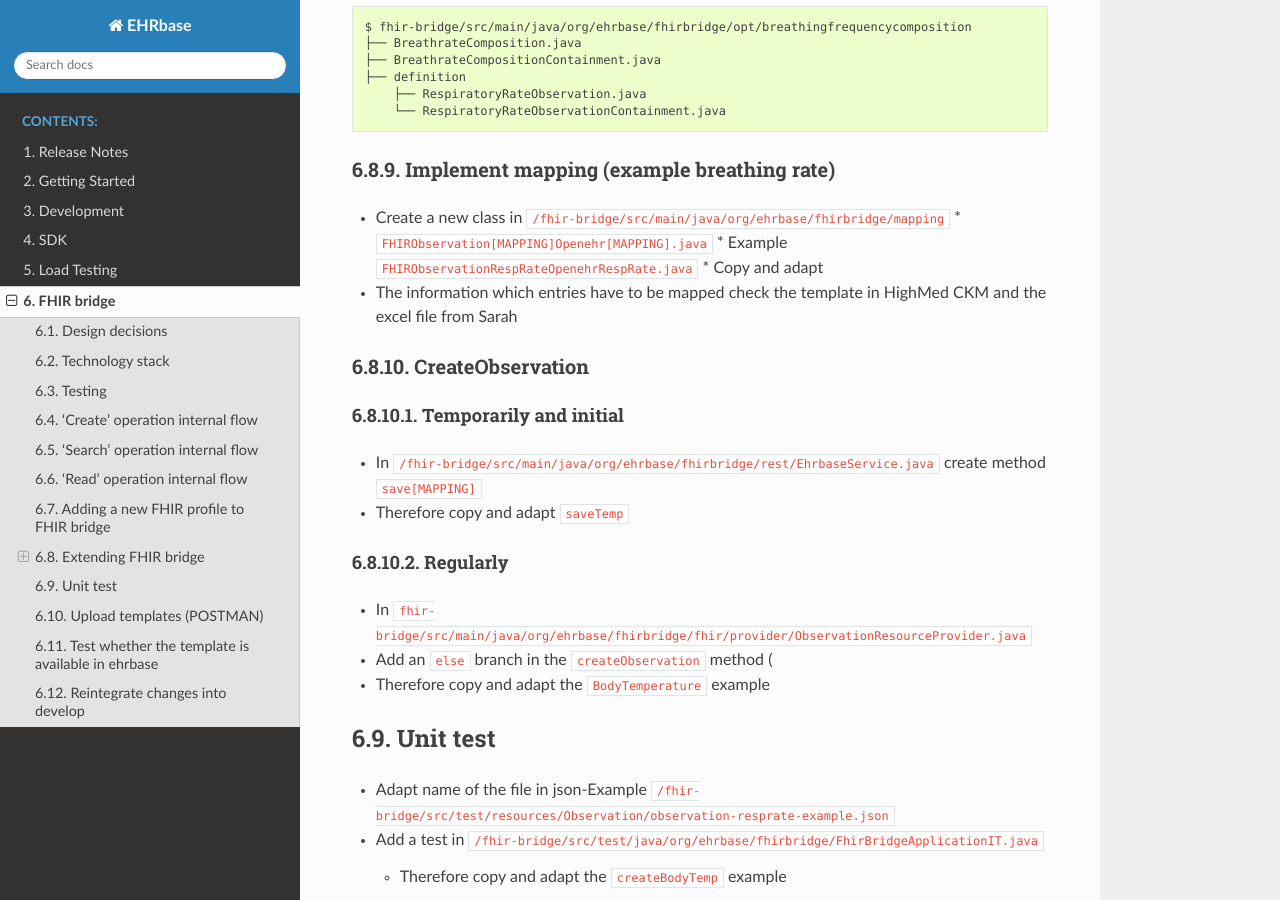
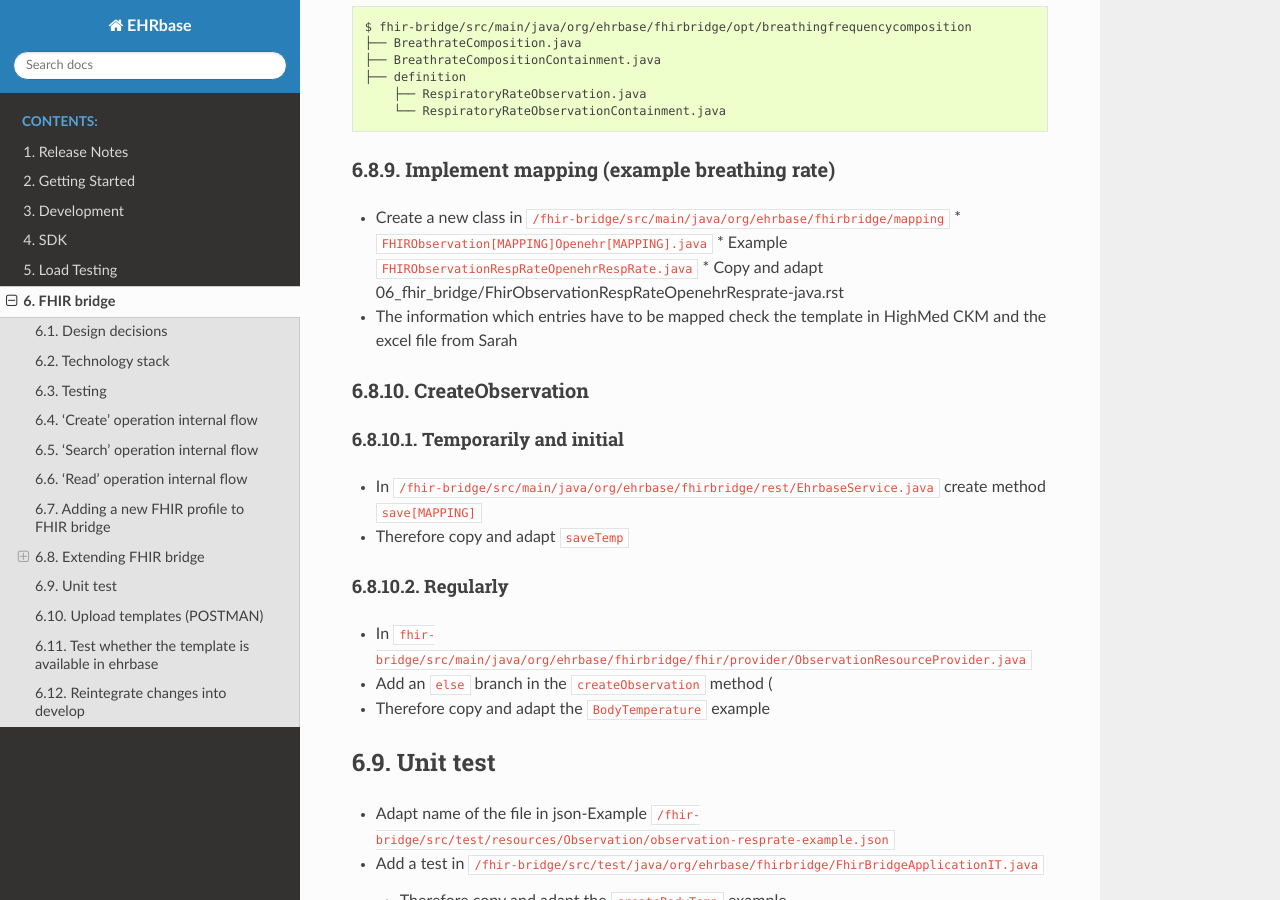
Before and after one commit to ehrbase/documentation, a Sphinx documentation site: the page built from source/06_fhir_bridge/index.rst, in a window 1280 px wide and 900 px high, scrolled down 6221 px. Built offline with Sphinx 7.4.7 and the Read the Docs theme 2.0.0, drawn with Linux system fonts in a browser that asks for light colours; formulas are drawn with MathJax 3; pages that are not in the unit, such as notebooks, are missing from menus.

Commit message:
Update index.rst

```diff
--- a/source/06_fhir_bridge/index.rst
+++ b/source/06_fhir_bridge/index.rst
@@ -295,7 +295,7 @@ Implement mapping (example breathing rate)
 * Create a new class in :code:`/fhir-bridge/src/main/java/org/ehrbase/fhirbridge/mapping`
   * :code:`FHIRObservation[MAPPING]Openehr[MAPPING].java`
   * Example :code:`FHIRObservationRespRateOpenehrRespRate.java`
-  * Copy and adapt
+  * Copy and adapt 06_fhir_bridge/FhirObservationRespRateOpenehrResprate-java.rst
 * The information which entries have to be mapped check the template in HighMed CKM and the excel file from Sarah
 
 
```
